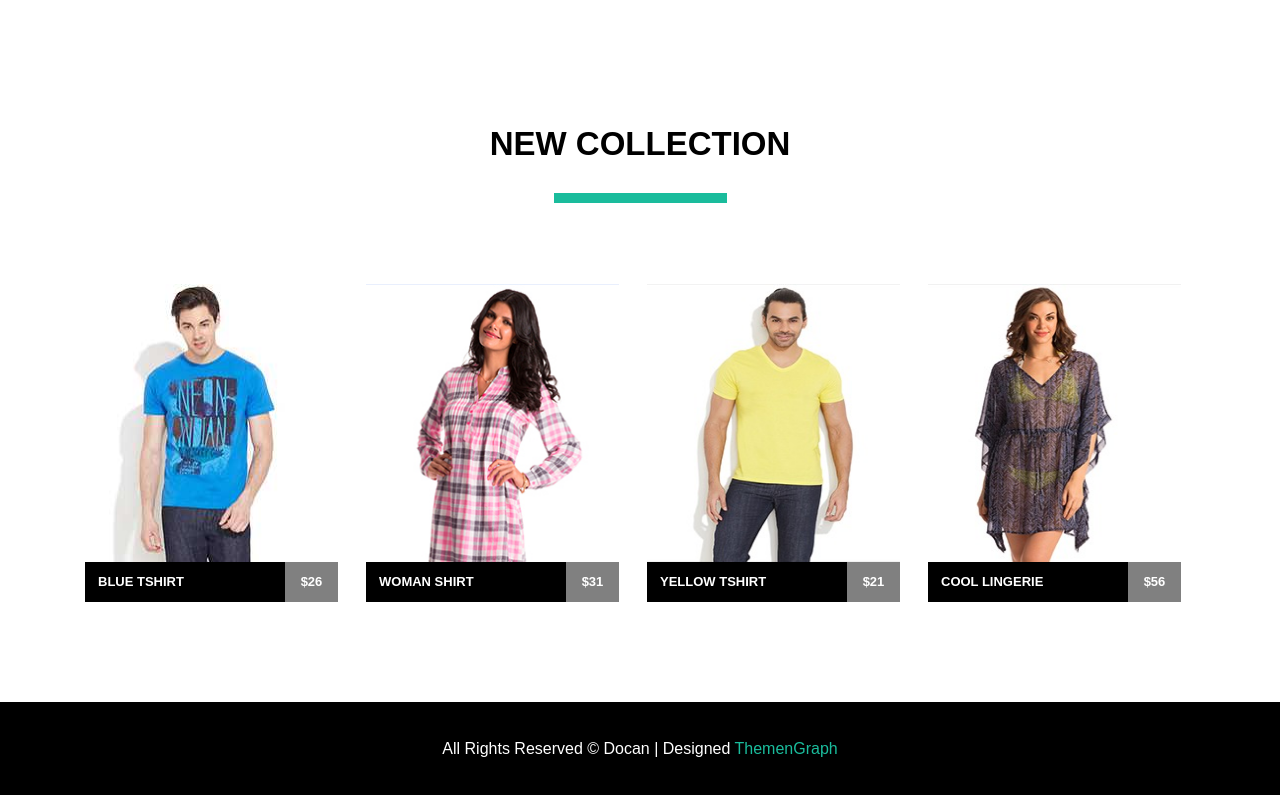
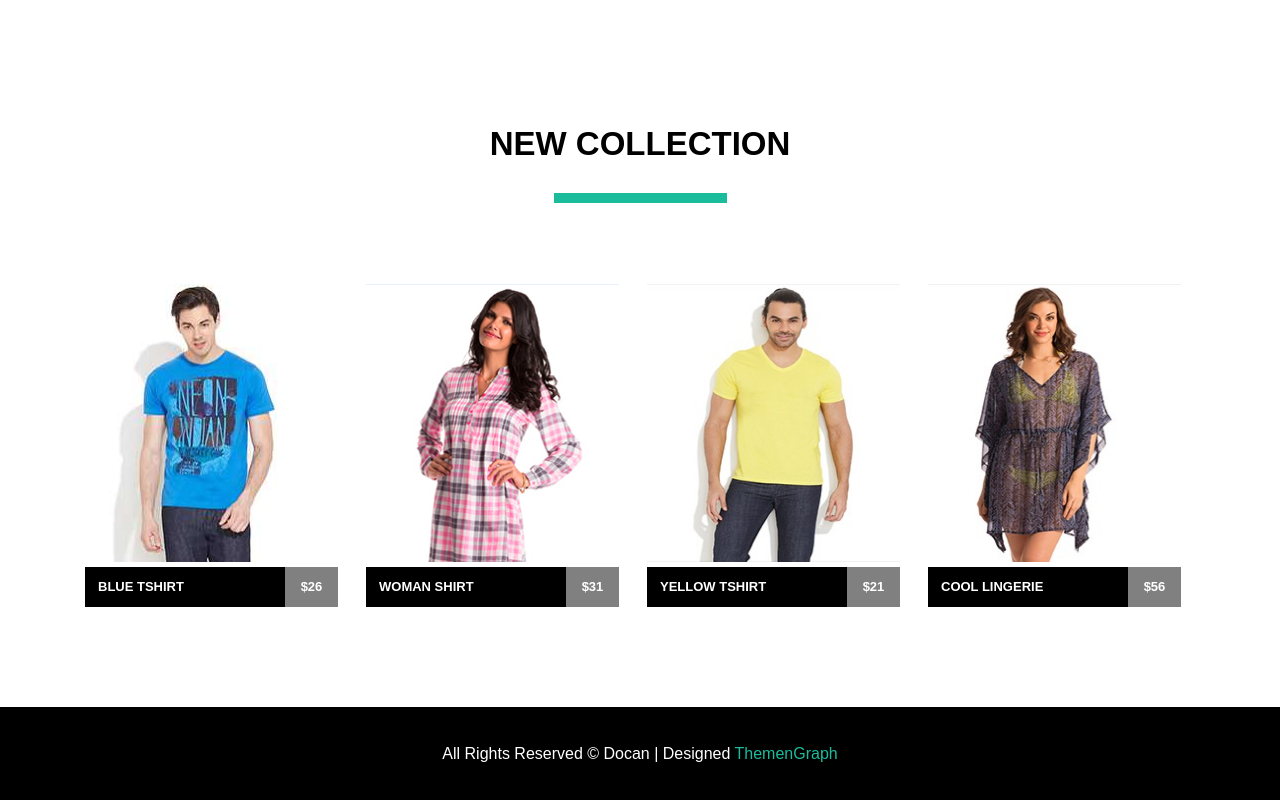
Before and after one commit to aleksniks/Bootcamp7, a plain HTML site: page html-css/module-05/index.html in a window 1280 px wide. Shown: the part 708-1508 px from the top of the page. Drawn offline with Linux system fonts and the light colour scheme.

Commit message:
Replace <p> on <div>, remove outer class wrap-foooter

```diff
--- a/html-css/module-05/css/new_collection.css
+++ b/html-css/module-05/css/new_collection.css
@@ -139,6 +139,9 @@
   display: none;
 }
 
+.box_name_price {
+  margin-top: 5px;
+}
 
 .link_btn {
   position: relative;
--- a/html-css/module-05/index.html
+++ b/html-css/module-05/index.html
@@ -27,10 +27,9 @@
   <main>
     <div class="wrapper_paris_tour">
         <section class="section_paris_tour">
-          <!-- <button><span class="visibility_hidden">Visibility hidden</span></button> -->
           <div class="titles_box">
               <h1 class="title_affordable_tour">Affordable paris tours</h1>
-              <p class="title_city_tours">City tours/ Tour tickets/ Tour guides</p>
+              <div class="title_city_tours">City tours/ Tour tickets/ Tour guides</div>
               <button class="btn_left"><</button>
               <button class="btn_right">></button>
           </div>
@@ -60,8 +59,8 @@
             </div>
 
             <div class="box_name_price">
-              <p class="name">Blue tshirt</p>
-              <p class="price">$26</p>
+              <div class="name">Blue tshirt</div>
+              <div class="price">$26</div>
             </div>
           </li>
           <li class="list_card_item">
@@ -81,8 +80,8 @@
                 </div>
               </div>
               <div class="box_name_price">
-                <p class="name">Woman shirt</p>
-                <p class="price">$31</p>
+                <div class="name">Woman shirt</div>
+                <div class="price">$31</div>
               </div>
           </li>
           <li class="list_card_item">
@@ -102,8 +101,8 @@
                 </div>
               </div>
                <div class="box_name_price">
-              <p class="name">Yellow tshirt</p>
-              <p class="price">$21</p>
+              <div class="name">Yellow tshirt</div>
+              <div class="price">$21</div>
             </div>
           </li>
           <li class="list_card_item">
@@ -123,27 +122,16 @@
                 </div>
               </div>
               <div class="box_name_price">
-              <p class="name">Cool lingerie</p>
-              <p class="price">$56</p>
+              <div class="name">Cool lingerie</div>
+              <div class="price">$56</div>
             </div>
           </li>
         </ul>
       </section>
     </div>
-
-    <div class="wrapper-footer">
-      <div class="container-footer">
-        <footer>
-          <p></p>
+  </main>
+      <footer class="footer wrap_footer">
+            <div>All Rights Reserved &#169 Docan | Designed <span class="ThemeGraph">ThemenGraph</span></div>
         </footer>
-      </div>
-    </div>
-  </main>
-  <div class="wrap_footer">
-      <footer class="footer">
-            <p>All Rights Reserved &#169 Docan | Designed <span class="ThemeGraph">ThemenGraph</span></p>
-        </footer>
-  </div>
-
 </body>
 </html>
```
